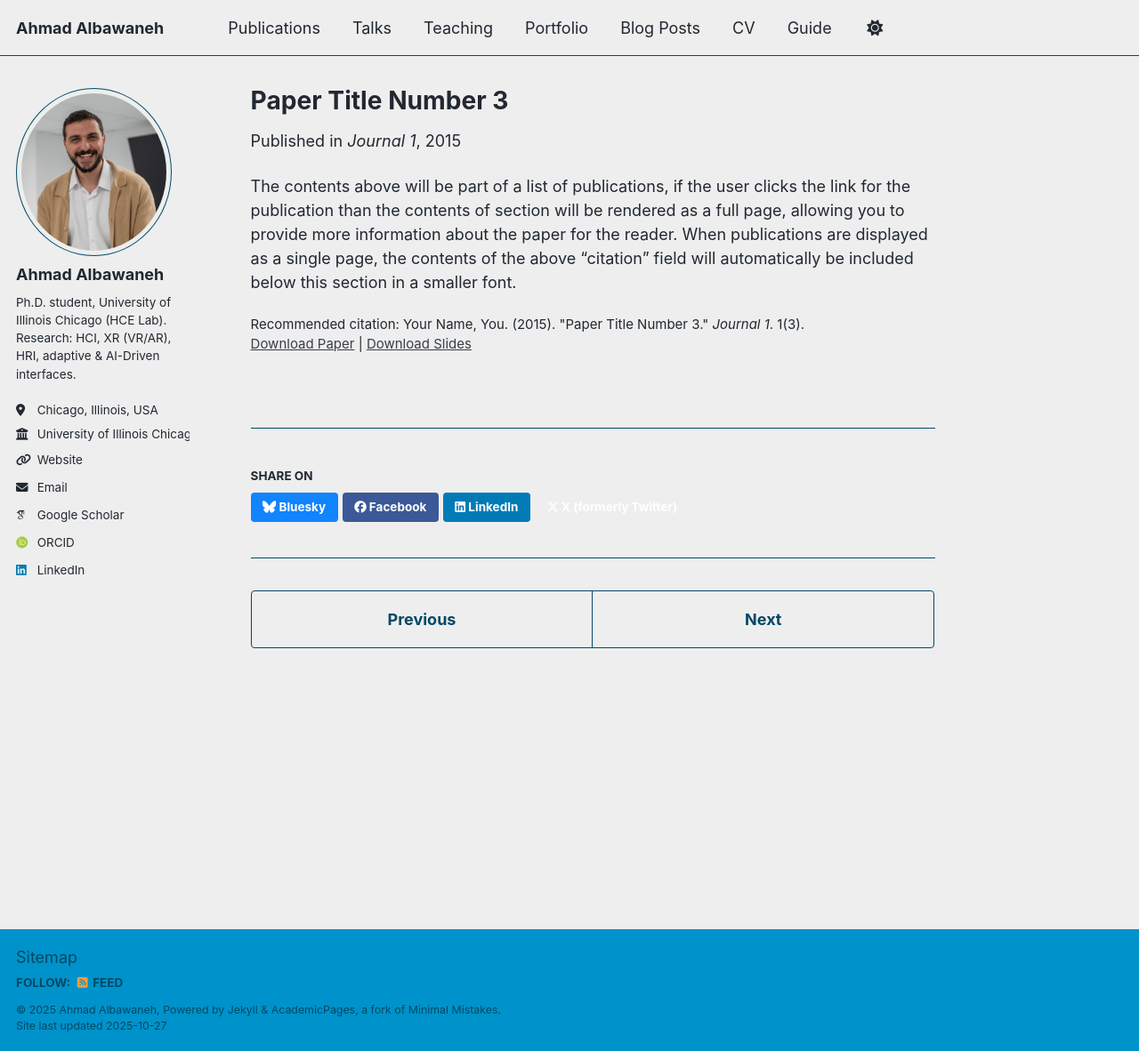
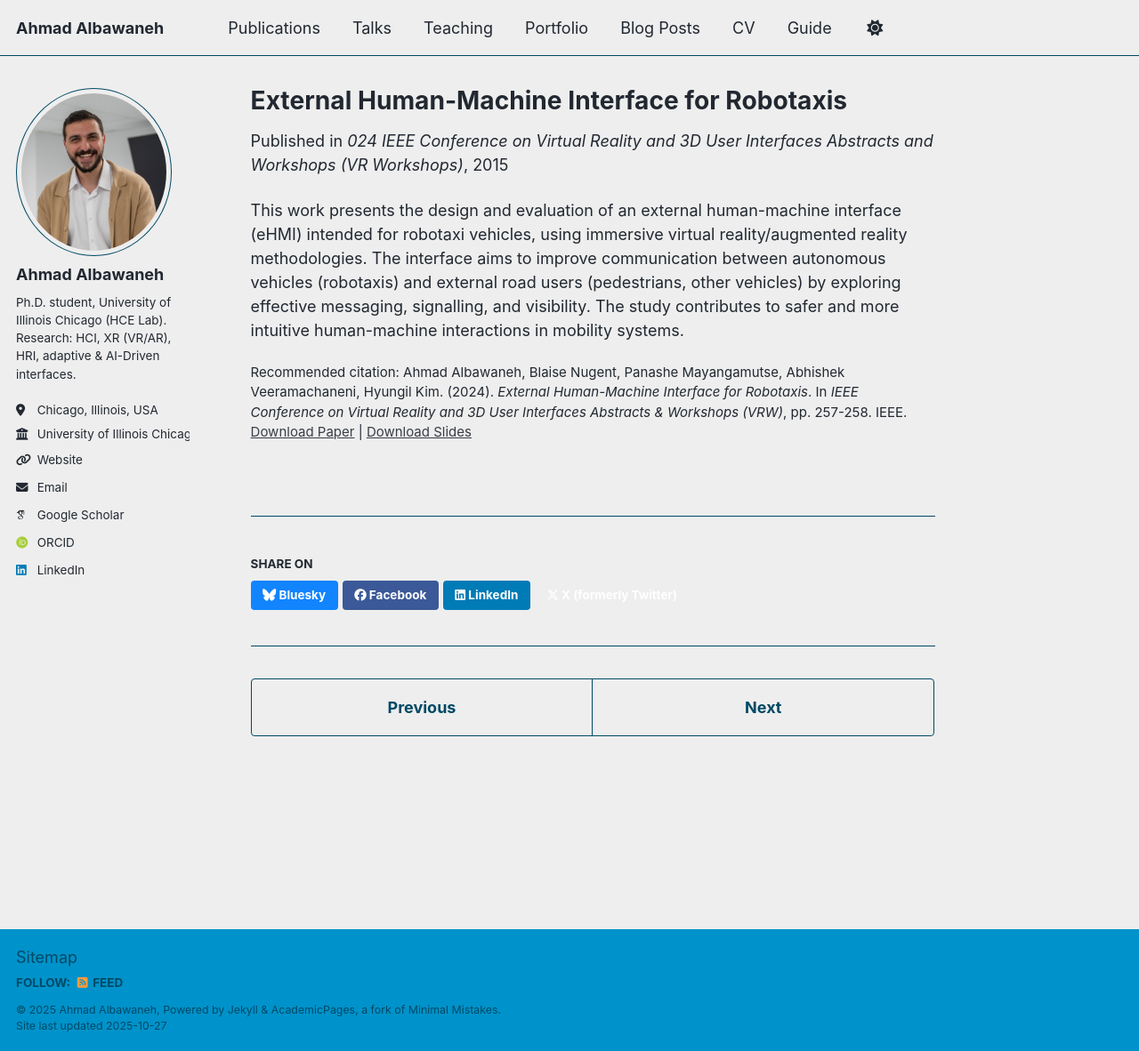
Before and after one commit to bawaneh/bawaneh, a Jekyll site: the page built from _publications/2015-10-01-paper-title-number-3.md, in a window 1280 px wide and 1182 px high. Shown: the whole window at 89% size. Built offline with Jekyll 4.4.1, drawn with Linux system fonts in a browser that asks for light colours; some web fonts are replaced; a script that is not in the unit is left out.

Commit message:
Update 2015-10-01-paper-title-number-3.md

```diff
--- a/_publications/2015-10-01-paper-title-number-3.md
+++ b/_publications/2015-10-01-paper-title-number-3.md
@@ -1,14 +1,14 @@
 ---
-title: "Paper Title Number 3"
+title: "External Human-Machine Interface for Robotaxis"
 collection: publications
-category: manuscripts
+category: conferences
 permalink: /publication/2015-10-01-paper-title-number-3
-excerpt: 'This paper is about the number 3. The number 4 is left for future work.'
+excerpt: 'Design and evaluation of an external human-machine interface (eHMI) for robotaxis in a VR/AR environment, enabling clearer communication with external road actors.'
 date: 2015-10-01
-venue: 'Journal 1'
+venue: '024 IEEE Conference on Virtual Reality and 3D User Interfaces Abstracts and Workshops (VR Workshops)'
 slidesurl: 'https://academicpages.github.io/files/slides3.pdf'
 paperurl: 'https://academicpages.github.io/files/paper3.pdf'
-citation: 'Your Name, You. (2015). &quot;Paper Title Number 3.&quot; <i>Journal 1</i>. 1(3).'
+citation: 'Ahmad Albawaneh, Blaise Nugent, Panashe Mayangamutse, Abhishek Veeramachaneni, Hyungil Kim. (2024). <i>External Human-Machine Interface for Robotaxis</i>. In <i>IEEE Conference on Virtual Reality and 3D User Interfaces Abstracts & Workshops (VRW)</i>, pp. 257-258. IEEE.'
 ---
 
-The contents above will be part of a list of publications, if the user clicks the link for the publication than the contents of section will be rendered as a full page, allowing you to provide more information about the paper for the reader. When publications are displayed as a single page, the contents of the above "citation" field will automatically be included below this section in a smaller font.
+This work presents the design and evaluation of an external human-machine interface (eHMI) intended for robotaxi vehicles, using immersive virtual reality/augmented reality methodologies. The interface aims to improve communication between autonomous vehicles (robotaxis) and external road users (pedestrians, other vehicles) by exploring effective messaging, signalling, and visibility. The study contributes to safer and more intuitive human-machine interactions in mobility systems.
```
